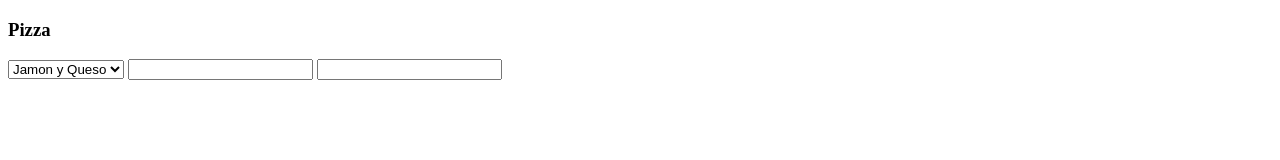
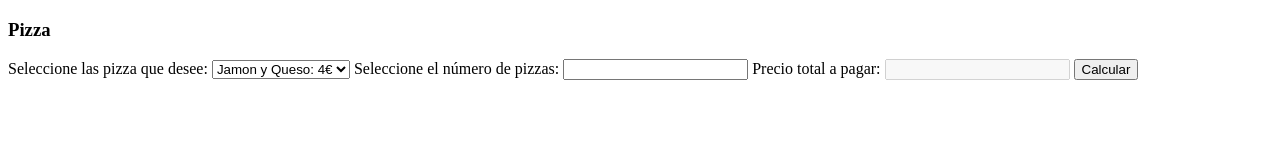
Before and after one commit to LCA675/LCalle1CFGM, a plain HTML site: page bloque3/ejercicio6.html in a window 1280 px wide. Drawn offline with Linux system fonts and the light colour scheme.

Commit message:
Ejercicio 6 bloque 3

```diff
--- a/bloque3/ejercicio6.html
+++ b/bloque3/ejercicio6.html
@@ -3,26 +3,40 @@
 <head>
     <meta charset="UTF-8">
     <meta name="viewport" content="width=device-width, initial-scale=1.0">
-    <title>Document</title>
+    <title>Ejercicio 6 Bloque 3</title>
 </head>
 <body>
     <form>
         <h3>Pizza</h3>
+        <label for="pizza">Seleccione las pizza que desee:</label>
         <select id="pizza" onChange="precioPizza()" >
-            <option value="6€">Jamon y Queso</option>
-            <option value="4€">Queso</option>
-            <option value="10€">Especial</option>
+            <option value="Jamon">Jamon y Queso: 4€</option>
+            <option value="Queso">Queso: 6€</option>
+            <option value="Especial">Especial: 10€</option>
         </select>
-            <input type="text" id="cantidad">
-            <input type="text" id="resultado">
+        <label for="cantidad">Seleccione el número de pizzas:</label>
+            <input type="number" id="cantidad">
+        <label for="resul">Precio total a pagar:</label>
+            <input type="text" id="resul" disabled>
+            <input type="button" value="Calcular" onclick="precioPizza()">
+
     </form>
     <script>
         function precioPizza () {
-            document.getElementById("pizza").value =
-            document.getElementById("pizza").options[document.getElementById("pizza").selectedIndex].value;
-            document.getElementById("precio").value =
-            document.getElementById("resultado").value =
-
+            let pizza=document.getElementById("pizza");
+            let cantidad=document.getElementById("cantidad");
+            let resul=document.getElementById("resul");
+                switch (pizza.value) {
+                    case "Jamon":
+                        resul.value=cantidad.value*4+"€";
+                        break;
+                    case "Queso":
+                        resul.value=cantidad.value*6+"€";
+                        break;
+                    case "Especial":
+                        resul.value=cantidad.value*10+"€";
+                        break;
+                }
         }
 
     </script>
```
